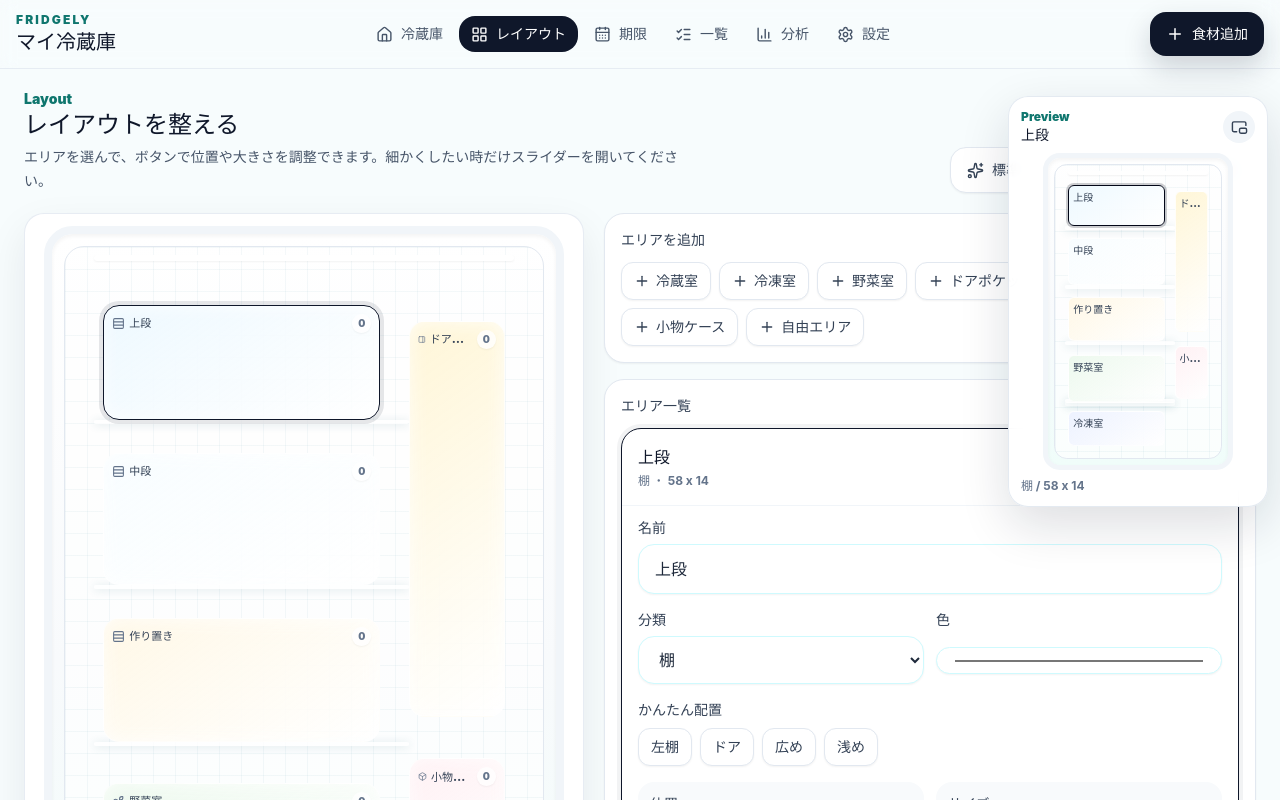
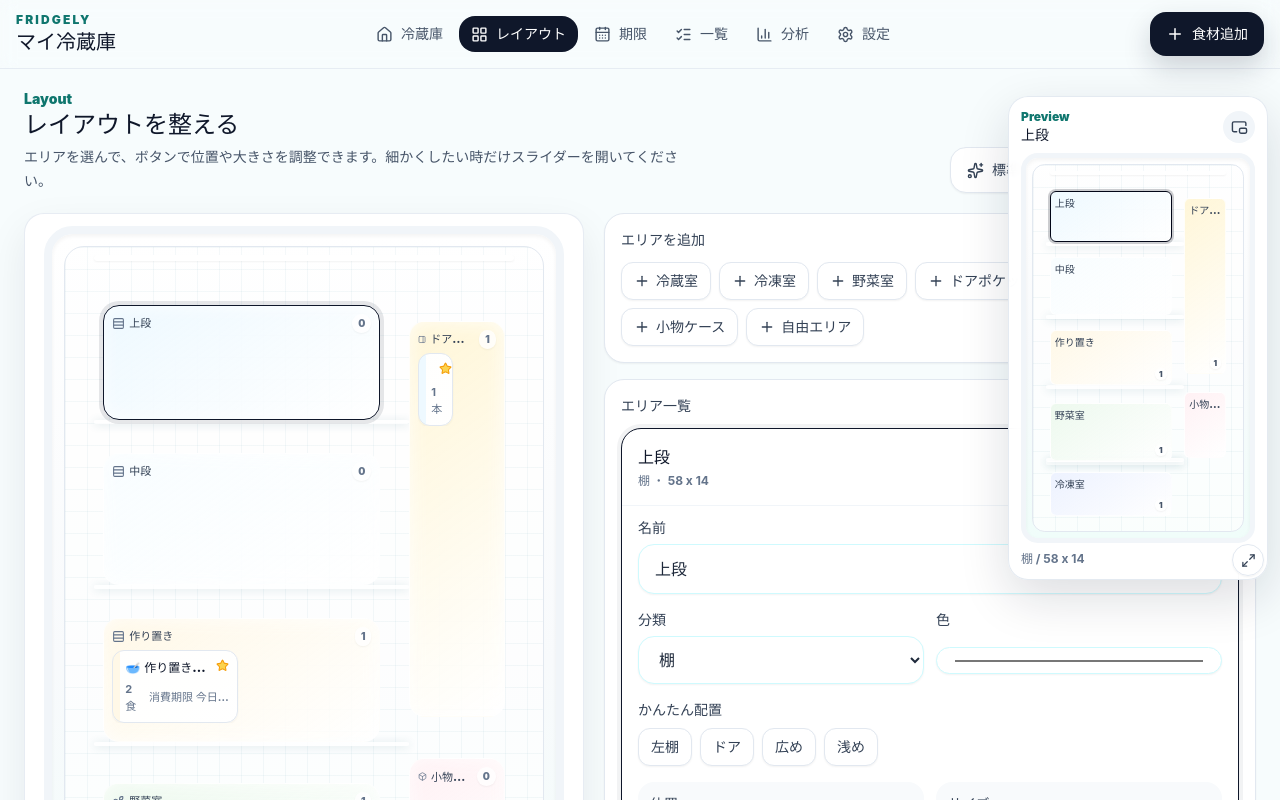
Before and after one commit to Nori0615/---, a React (Vite) app: page /layout in a window 1280 px wide. Shown: the top 800 px of the page. Built offline with nearby package versions, Linux system fonts and the light colour scheme.

Commit message:
20260629

```diff
--- a/src/components/fridge/DraggableLayoutPreview.tsx
+++ b/src/components/fridge/DraggableLayoutPreview.tsx
@@ -1,10 +1,12 @@
 import type {
+  CSSProperties,
   MouseEvent as ReactMouseEvent,
   PointerEvent as ReactPointerEvent,
   TouchEvent as ReactTouchEvent,
 } from "react";
 import { useLayoutEffect, useRef, useState } from "react";
 import { clsx } from "clsx";
+import { Maximize2 } from "lucide-react";
 import { LayoutMiniPreview } from "./LayoutMiniPreview";
 
 interface Point {
@@ -23,12 +25,26 @@ interface DragState {
   moved: boolean;
 }
 
+interface ResizeState {
+  pointerId?: number;
+  startClientX: number;
+  startClientY: number;
+  startWidth: number;
+  startHeight: number;
+  startX: number;
+  startY: number;
+  moved: boolean;
+}
+
 interface DraggableLayoutPreviewProps {
   selectedAreaId?: string;
   onSelectArea?: (areaId: string) => void;
   compact?: boolean;
   className?: string;
   storageKey: string;
+  defaultWidth?: number;
+  minWidth?: number;
+  maxWidth?: number;
 }
 
 const EDGE_GAP = 12;
@@ -56,6 +72,24 @@ function saveStoredPosition(storageKey: string, position: Point) {
   }
 }
 
+function readStoredWidth(storageKey: string) {
+  try {
+    const raw = window.localStorage.getItem(`${storageKey}:width`);
+    const parsed = raw ? Number(raw) : Number.NaN;
+    return Number.isFinite(parsed) ? parsed : undefined;
+  } catch {
+    return undefined;
+  }
+}
+
+function saveStoredWidth(storageKey: string, width: number) {
+  try {
+    window.localStorage.setItem(`${storageKey}:width`, String(Math.round(width)));
+  } catch {
+    // Local storage can be unavailable in private contexts. Resizing still works for this session.
+  }
+}
+
 function clampPosition(position: Point, width: number, height: number, bottomGap: number) {
   const maxX = Math.max(EDGE_GAP, window.innerWidth - width - EDGE_GAP);
   const maxY = Math.max(EDGE_GAP, window.innerHeight - height - bottomGap);
@@ -64,6 +98,11 @@ function clampPosition(position: Point, width: number, height: number, bottomGap
     x: Math.min(maxX, Math.max(EDGE_GAP, position.x)),
     y: Math.min(maxY, Math.max(EDGE_GAP, position.y)),
   };
+}
+
+function clampWidth(width: number, minWidth: number, maxWidth: number) {
+  const viewportMax = Math.max(minWidth, window.innerWidth - EDGE_GAP * 2);
+  return Math.round(Math.min(maxWidth, viewportMax, Math.max(minWidth, width)));
 }
 
 function defaultPosition(width: number, height: number, compact: boolean) {
@@ -80,14 +119,47 @@ function defaultPosition(width: number, height: number, compact: boolean) {
   );
 }
 
-export function DraggableLayoutPreview({ selectedAreaId, onSelectArea, compact = false, className, storageKey }: DraggableLayoutPreviewProps) {
+function isResizeTarget(target: EventTarget | null) {
+  return target instanceof Element && Boolean(target.closest("[data-preview-resize]"));
+}
+
+export function DraggableLayoutPreview({
+  selectedAreaId,
+  onSelectArea,
+  compact = false,
+  className,
+  storageKey,
+  defaultWidth,
+  minWidth,
+  maxWidth,
+}: DraggableLayoutPreviewProps) {
+  const initialWidth = defaultWidth ?? (compact ? 84 : 260);
+  const minPreviewWidth = minWidth ?? (compact ? 68 : 190);
+  const maxPreviewWidth = maxWidth ?? (compact ? 150 : 380);
   const previewRef = useRef<HTMLDivElement>(null);
   const dragRef = useRef<DragState | undefined>(undefined);
+  const resizeRef = useRef<ResizeState | undefined>(undefined);
   const lastPositionRef = useRef<Point | undefined>(undefined);
+  const lastWidthRef = useRef(initialWidth);
   const suppressClickRef = useRef(false);
   const [position, setPosition] = useState<Point>();
+  const [previewWidth, setPreviewWidth] = useState(initialWidth);
   const [dragging, setDragging] = useState(false);
+  const [resizing, setResizing] = useState(false);
   const bottomGap = compact ? MOBILE_BOTTOM_GAP : EDGE_GAP;
+
+  useLayoutEffect(() => {
+    const storedWidth = readStoredWidth(storageKey);
+    if (!storedWidth) {
+      const width = clampWidth(initialWidth, minPreviewWidth, maxPreviewWidth);
+      lastWidthRef.current = width;
+      setPreviewWidth(width);
+      return;
+    }
+    const width = clampWidth(storedWidth, minPreviewWidth, maxPreviewWidth);
+    lastWidthRef.current = width;
+    setPreviewWidth(width);
+  }, [initialWidth, maxPreviewWidth, minPreviewWidth, storageKey]);
 
   useLayoutEffect(() => {
     const placePreview = () => {
@@ -105,11 +177,11 @@ export function DraggableLayoutPreview({ selectedAreaId, onSelectArea, compact =
     placePreview();
     window.addEventListener("resize", placePreview);
     return () => window.removeEventListener("resize", placePreview);
-  }, [bottomGap, compact, storageKey]);
+  }, [bottomGap, compact, previewWidth, storageKey]);
 
   const startDrag = (clientX: number, clientY: number, pointerId?: number) => {
     const rect = previewRef.current?.getBoundingClientRect();
-    if (!rect || rect.width === 0 || rect.height === 0 || dragRef.current) return;
+    if (!rect || rect.width === 0 || rect.height === 0 || dragRef.current || resizeRef.current) return;
 
     const current = position ?? { x: rect.left, y: rect.top };
     dragRef.current = {
@@ -163,19 +235,96 @@ export function DraggableLayoutPreview({ selectedAreaId, onSelectArea, compact =
     setDragging(false);
   };
 
+  const startResize = (clientX: number, clientY: number, pointerId?: number) => {
+    const rect = previewRef.current?.getBoundingClientRect();
+    if (!rect || rect.width === 0 || rect.height === 0 || dragRef.current || resizeRef.current) return;
+
+    const current = position ?? { x: rect.left, y: rect.top };
+    resizeRef.current = {
+      pointerId,
+      startClientX: clientX,
+      startClientY: clientY,
+      startWidth: rect.width,
+      startHeight: rect.height,
+      startX: current.x,
+      startY: current.y,
+      moved: false,
+    };
+    lastPositionRef.current = current;
+    setPosition(current);
+    setResizing(true);
+  };
+
+  const moveResize = (clientX: number, clientY: number, preventDefault?: () => void) => {
+    const resize = resizeRef.current;
+    if (!resize) return;
+
+    const dx = clientX - resize.startClientX;
+    const dy = clientY - resize.startClientY;
+    const moved = resize.moved || Math.abs(dx) + Math.abs(dy) > 5;
+    resize.moved = moved;
+
+    if (!moved) return;
+
+    preventDefault?.();
+    const dominantDelta = Math.abs(dx) > Math.abs(dy) ? dx : dy;
+    const nextWidth = clampWidth(resize.startWidth + dominantDelta, minPreviewWidth, maxPreviewWidth);
+    const nextHeight = resize.startHeight * (nextWidth / resize.startWidth);
+    const nextPosition = clampPosition({ x: resize.startX, y: resize.startY }, nextWidth, nextHeight, bottomGap);
+    lastPositionRef.current = nextPosition;
+    lastWidthRef.current = nextWidth;
+    setPreviewWidth(nextWidth);
+    setPosition(nextPosition);
+  };
+
+  const finishResize = () => {
+    const resize = resizeRef.current;
+    if (!resize) return;
+
+    if (resize.moved) {
+      suppressClickRef.current = true;
+      window.setTimeout(() => {
+        suppressClickRef.current = false;
+      }, 120);
+    }
+
+    if (lastPositionRef.current) {
+      saveStoredPosition(storageKey, lastPositionRef.current);
+    }
+    saveStoredWidth(storageKey, lastWidthRef.current);
+
+    resizeRef.current = undefined;
+    setResizing(false);
+  };
+
   const handlePointerDown = (event: ReactPointerEvent<HTMLDivElement>) => {
     if (event.pointerType === "mouse") return;
+    if (isResizeTarget(event.target)) {
+      startResize(event.clientX, event.clientY, event.pointerId);
+    } else {
       startDrag(event.clientX, event.clientY, event.pointerId);
+    }
     event.currentTarget.setPointerCapture(event.pointerId);
   };
 
   const handlePointerMove = (event: ReactPointerEvent<HTMLDivElement>) => {
+    const resize = resizeRef.current;
+    if (resize && resize.pointerId === event.pointerId) {
+      moveResize(event.clientX, event.clientY, () => event.preventDefault());
+      return;
+    }
     const drag = dragRef.current;
     if (!drag || drag.pointerId !== event.pointerId) return;
     moveDrag(event.clientX, event.clientY, () => event.preventDefault());
   };
 
   const handlePointerUp = (event: ReactPointerEvent<HTMLDivElement>) => {
+    const resize = resizeRef.current;
+    if (resize && resize.pointerId === event.pointerId) {
+      event.currentTarget.releasePointerCapture(event.pointerId);
+      finishResize();
+      return;
+    }
     const drag = dragRef.current;
     if (!drag || drag.pointerId !== event.pointerId) return;
     event.currentTarget.releasePointerCapture(event.pointerId);
@@ -183,15 +332,28 @@ export function DraggableLayoutPreview({ selectedAreaId, onSelectArea, compact =
   };
 
   const handleMouseDown = (event: ReactMouseEvent<HTMLDivElement>) => {
-    if (event.button !== 0 || dragRef.current) return;
+    if (event.button !== 0 || dragRef.current || resizeRef.current) return;
+    const resizeTarget = isResizeTarget(event.target);
+    if (resizeTarget) {
+      startResize(event.clientX, event.clientY);
+    } else {
       startDrag(event.clientX, event.clientY);
+    }
 
     const move = (moveEvent: MouseEvent) => {
+      if (resizeTarget) {
+        moveResize(moveEvent.clientX, moveEvent.clientY, () => moveEvent.preventDefault());
+      } else {
         moveDrag(moveEvent.clientX, moveEvent.clientY, () => moveEvent.preventDefault());
+      }
     };
     const up = () => {
       window.removeEventListener("mousemove", move);
+      if (resizeTarget) {
+        finishResize();
+      } else {
         finishDrag();
+      }
     };
 
     window.addEventListener("mousemove", move);
@@ -199,21 +361,34 @@ export function DraggableLayoutPreview({ selectedAreaId, onSelectArea, compact =
   };
 
   const handleTouchStart = (event: ReactTouchEvent<HTMLDivElement>) => {
-    if (dragRef.current) return;
+    if (dragRef.current || resizeRef.current) return;
     const touch = event.touches[0];
     if (!touch) return;
+    const resizeTarget = isResizeTarget(event.target);
+    if (resizeTarget) {
+      startResize(touch.clientX, touch.clientY);
+    } else {
       startDrag(touch.clientX, touch.clientY);
+    }
 
     const move = (moveEvent: TouchEvent) => {
       const nextTouch = moveEvent.touches[0];
       if (!nextTouch) return;
+      if (resizeTarget) {
+        moveResize(nextTouch.clientX, nextTouch.clientY, () => moveEvent.preventDefault());
+      } else {
         moveDrag(nextTouch.clientX, nextTouch.clientY, () => moveEvent.preventDefault());
+      }
     };
     const end = () => {
       window.removeEventListener("touchmove", move);
       window.removeEventListener("touchend", end);
       window.removeEventListener("touchcancel", end);
+      if (resizeTarget) {
+        finishResize();
+      } else {
         finishDrag();
+      }
     };
 
     window.addEventListener("touchmove", move, { passive: false });
@@ -228,12 +403,14 @@ export function DraggableLayoutPreview({ selectedAreaId, onSelectArea, compact =
   };
 
   const fallbackStyle = position ? { left: position.x, top: position.y } : { right: EDGE_GAP, bottom: bottomGap };
+  const previewStyle: CSSProperties = { ...fallbackStyle, width: previewWidth };
+  const interactionClass = resizing ? "cursor-nwse-resize" : dragging ? "cursor-grabbing" : "cursor-grab";
 
   return (
     <div
       ref={previewRef}
-      className={clsx("fixed z-40 touch-none select-none", dragging ? "cursor-grabbing" : "cursor-grab", className)}
-      style={fallbackStyle}
+      className={clsx("fixed z-40 touch-none select-none", interactionClass, className)}
+      style={previewStyle}
       onPointerDownCapture={handlePointerDown}
       onPointerMoveCapture={handlePointerMove}
       onPointerUpCapture={handlePointerUp}
@@ -242,7 +419,19 @@ export function DraggableLayoutPreview({ selectedAreaId, onSelectArea, compact =
       onClickCapture={handleClickCapture}
       title="ドラッグで移動"
     >
-      <LayoutMiniPreview compact={compact} selectedAreaId={selectedAreaId} onSelectArea={onSelectArea} />
+      <LayoutMiniPreview compact={compact} fluid selectedAreaId={selectedAreaId} onSelectArea={onSelectArea} />
+      <button
+        type="button"
+        data-preview-resize
+        className={clsx(
+          "focus-ring absolute bottom-1 right-1 z-50 grid place-items-center rounded-full border border-slate-200 bg-white/95 text-slate-700 shadow-sm backdrop-blur transition hover:bg-slate-50",
+          compact ? "h-6 w-6" : "h-8 w-8",
+        )}
+        aria-label="PiPのサイズを変更"
+        title="ドラッグでサイズ変更"
+      >
+        <Maximize2 size={compact ? 12 : 15} />
+      </button>
     </div>
   );
 }
--- a/src/components/fridge/LayoutMiniPreview.tsx
+++ b/src/components/fridge/LayoutMiniPreview.tsx
@@ -10,10 +10,11 @@ interface LayoutMiniPreviewProps {
   selectedAreaId?: string;
   onSelectArea?: (areaId: string) => void;
   compact?: boolean;
+  fluid?: boolean;
   className?: string;
 }
 
-export function LayoutMiniPreview({ selectedAreaId, onSelectArea, compact = false, className }: LayoutMiniPreviewProps) {
+export function LayoutMiniPreview({ selectedAreaId, onSelectArea, compact = false, fluid = false, className }: LayoutMiniPreviewProps) {
   const areas = useFridgeStore((state) => state.areas);
   const foods = useFoodStore((state) => state.foods);
   const selectedArea = areas.find((area) => area.id === selectedAreaId);
@@ -55,7 +56,7 @@ export function LayoutMiniPreview({ selectedAreaId, onSelectArea, compact = fals
         </div>
       )}
 
-      <div className={clsx("mx-auto aspect-[9/15] w-full", compact ? "max-w-[72px]" : "max-w-[190px]")}>
+      <div className={clsx("mx-auto aspect-[9/15] w-full", fluid ? "max-w-none" : compact ? "max-w-[72px]" : "max-w-[190px]")}>
         <div
           className={clsx(
             "relative h-full overflow-hidden border-slate-100 bg-gradient-to-b from-white via-slate-50 to-teal-50 shadow-inner",
--- a/src/routes/LayoutEditorPage.tsx
+++ b/src/routes/LayoutEditorPage.tsx
@@ -51,13 +51,19 @@ export function LayoutEditorPage() {
         selectedAreaId={selectedArea?.id}
         onSelectArea={setSelectedAreaId}
         storageKey="fridgely-layout-preview-mobile"
-        className="w-[84px] sm:w-[100px] xl:hidden"
+        defaultWidth={84}
+        minWidth={68}
+        maxWidth={150}
+        className="xl:hidden"
       />
       <DraggableLayoutPreview
         selectedAreaId={selectedArea?.id}
         onSelectArea={setSelectedAreaId}
         storageKey="fridgely-layout-preview-desktop"
-        className="hidden w-[260px] xl:block"
+        defaultWidth={260}
+        minWidth={190}
+        maxWidth={380}
+        className="hidden xl:block"
       />
 
       <div className="grid gap-3 sm:flex sm:flex-wrap sm:items-end sm:justify-between">
```
Lines whose indentation alone changed are shown as unchanged.
